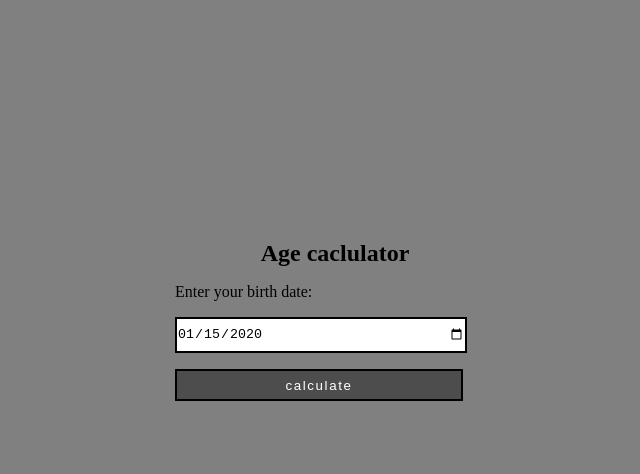
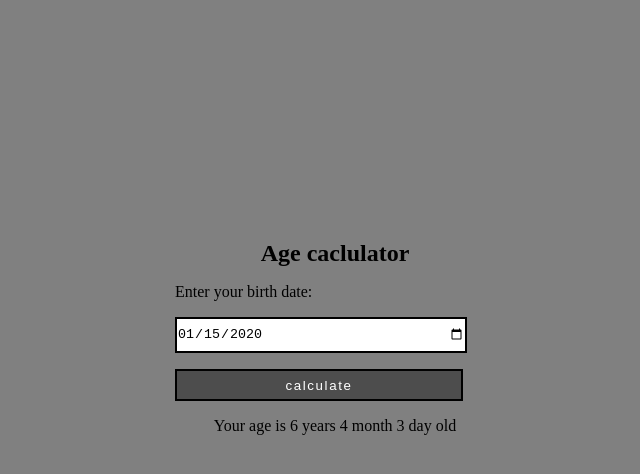
Before and after one commit to Ayush15601/Age_calculator, a plain HTML site: page indx.html in a window 1280 px wide. Both pictures are taken after typing "2020-01-15" into the empty fields and a click on the button "calculate". Shown: the whole page, without its empty margins (305-945 px from the left). Drawn offline with nearby package versions, Linux system fonts and the light colour scheme.

Commit message:
updated index and script: fixed bugs

```diff
--- a/indx.html
+++ b/indx.html
@@ -30,8 +30,7 @@
 
     </section>
 
-
-
-    <script src="script.js"> </script>
+    <script type="importmap"> { "imports": { "luxon": "./node_modules/luxon/build/es6/luxon.mjs" }} </script>
+    <script type="module" src="script.js"> </script>
 </body>
 </html>
--- a/script.js
+++ b/script.js
@@ -1,19 +1,22 @@
 import { DateTime } from "luxon";
 
-let age_val = document.querySelector(".getage").value;
+let button = document.querySelector(".btn");
+button.addEventListener("click", () => {
+  let age_val = document.querySelector(".getage").value;
 
-if (!age_val) {
-  alert("Ener Age");
-}
+  if (!age_val) {
+    alert("Ener Age");
+  }
 
-let read = luxon.DateTime.fromISO(age_val);
-let currect_date = luxon.DateTime.now();
+  let read = DateTime.fromISO(age_val);
+  let currect_date = DateTime.now();
 
-let diff = currect_date.diff(read, ["year", "month", "day"]).toObject;
+  let diff = currect_date.diff(read, ["years", "months", "days"]).toObject();
 
-let year = Math.floor(year);
-let month = Math.floor(month);
-let day = Math.floor(day);
+  let year = Math.floor(diff.years);
+  let month = Math.floor(diff.months);
+  let day = Math.floor(diff.days);
 
-document.querySelector(".display").innerHTML =
-  `Your ag is ${year}years ${month}month ${day}day`;
+  document.querySelector(".display").innerHTML =
+    `Your age is ${year} years ${month} month ${day} day old`;
+});
```
